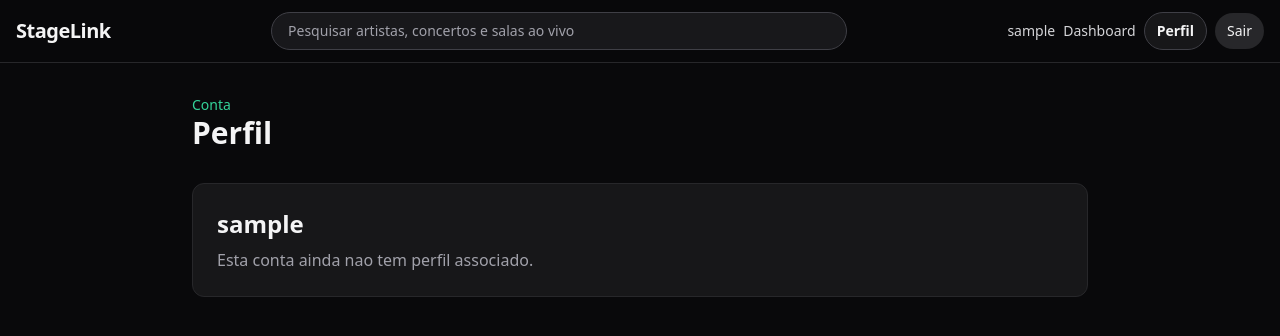
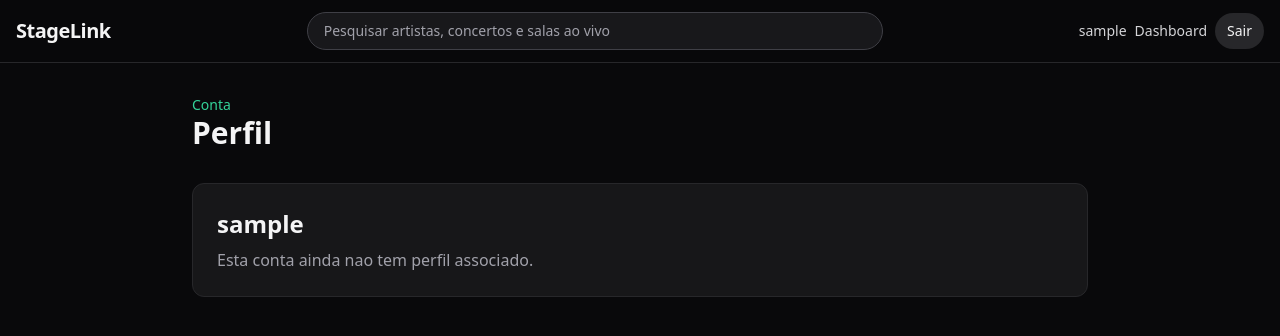
Before and after one commit to lmfcruz61/stagelink, a Django app: page /conta/perfil/ in a window 1280 px wide. Shown: the top 336 px of the page. Run offline with Django 5.2, Linux system fonts and the light colour scheme; the visitor is signed in with stand-in values (Sample User, id 1); some libraries are stand-ins or nearby versions.

Commit message:
Remove redundant profile header button

```diff
--- a/templates/base.html
+++ b/templates/base.html
@@ -176,7 +176,6 @@
           {% if user.is_staff or user.is_superuser or user.artist_profile or user.organization_memberships.exists %}
             <a class="text-zinc-300 hover:text-white" href="{% url 'streams:dashboard' %}">Dashboard</a>
           {% endif %}
-          <a class="sl-secondary px-3 py-2 text-sm" href="{% url 'accounts:profile' %}">{% trans "Perfil" %}</a>
           <form method="post" action="{% url 'accounts:logout' %}">
             {% csrf_token %}
             <button class="rounded-full bg-zinc-800 px-3 py-2 hover:bg-zinc-700">{% trans "Sair" %}</button>
```
